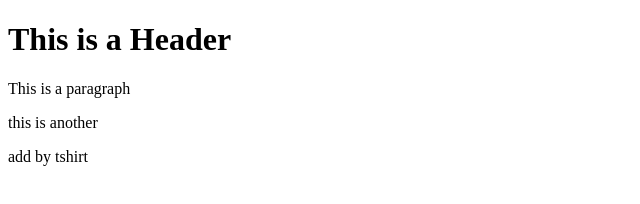
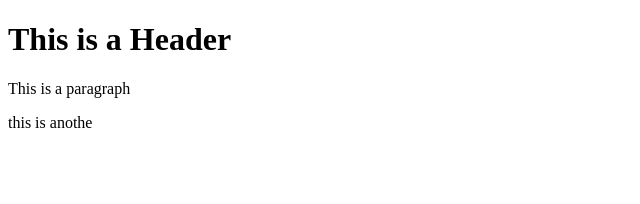
Before and after one commit to hisham1234/git-test, a website: page index.html in a window 1280 px wide. Shown: the whole page, without its empty margins (0-640 px from the left). Drawn offline with Linux system fonts and the light colour scheme.

```diff
--- a/index.html
+++ b/index.html
@@ -5,7 +5,7 @@
   <body>
     <h1>This is a Header</h1>
     <p>This is a paragraph</p>
-    <p>this is another</p>
-    <p>add by tshirt</p>
+    <p>this is anothe</p>
+
   </body>
 </html>
```
Also changed, not shown: package.json (added, +24 -0 lines), 2 other files.
